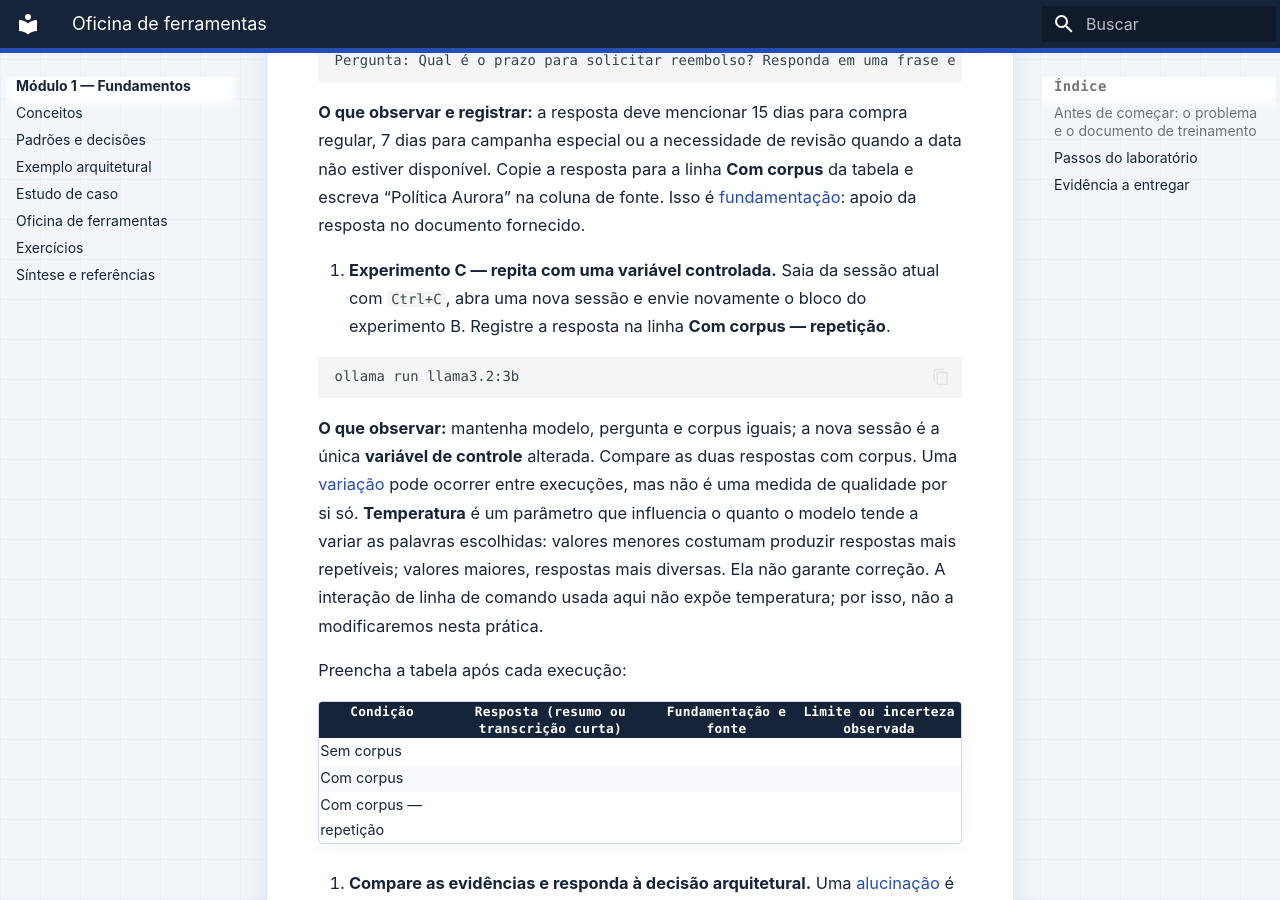
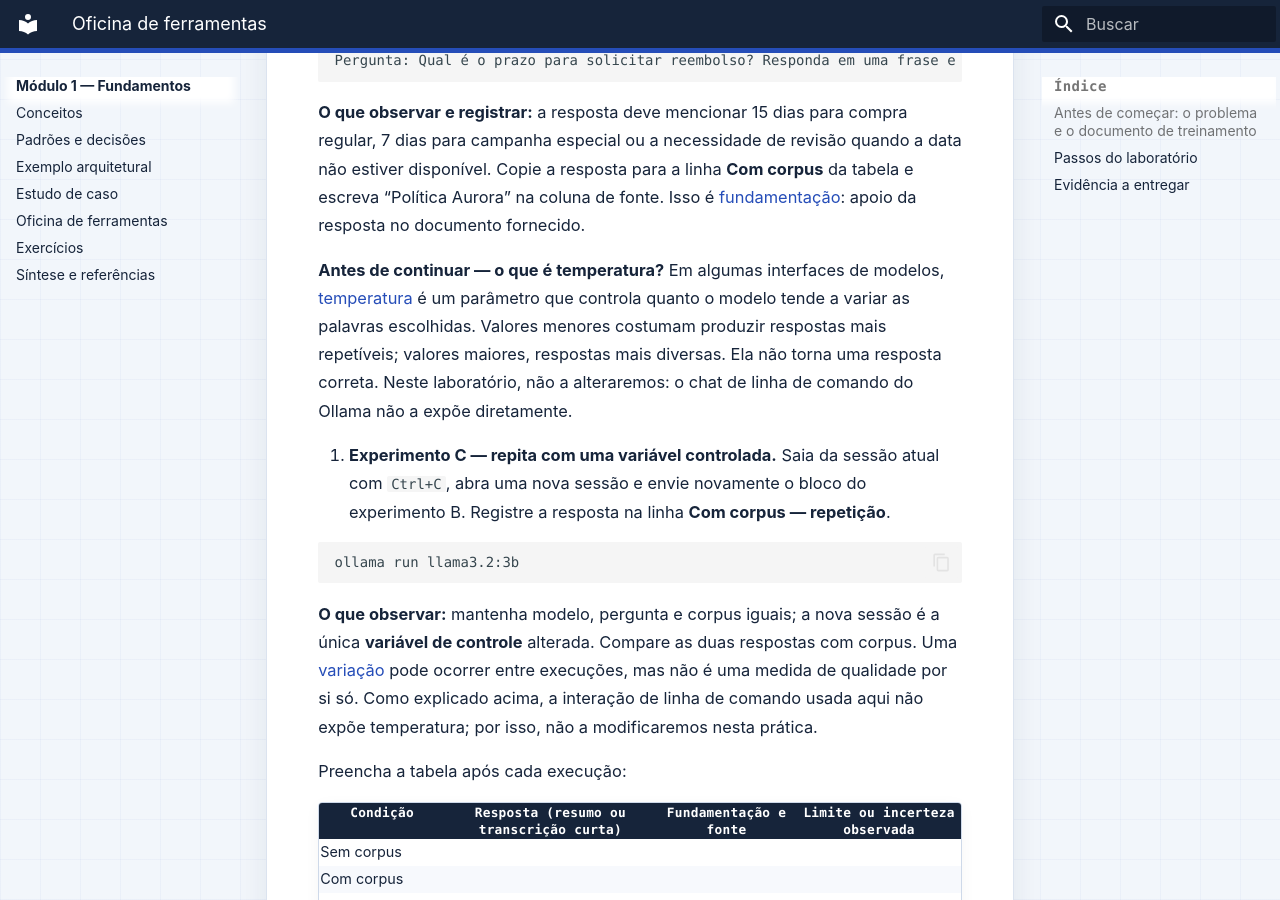
Before and after one commit to aulas-marco/arquitetura-solucoes-ia-generativa, an MkDocs documentation site: the page built from docs/modulo-1-fundamentos/oficina-de-ferramentas.md, in a window 1280 px wide and 900 px high, scrolled down 2621 px. Built offline with MkDocs 1.6.1 and Material for MkDocs 9.7.7, drawn with Linux system fonts in a browser that asks for light colours.

Commit message:
docs: introduce temperature before experiment

````diff
--- a/docs/modulo-1-fundamentos/oficina-de-ferramentas.md
+++ b/docs/modulo-1-fundamentos/oficina-de-ferramentas.md
@@ -62,13 +62,15 @@ A **Política Aurora** é um **documento fictício** criado somente para treinam
 
    **O que observar e registrar:** a resposta deve mencionar 15 dias para compra regular, 7 dias para campanha especial ou a necessidade de revisão quando a data não estiver disponível. Copie a resposta para a linha **Com corpus** da tabela e escreva “Política Aurora” na coluna de fonte. Isso é [fundamentação](../referencia/glossario.md#fundamentacao-grounding): apoio da resposta no documento fornecido.
 
+   **Antes de continuar — o que é temperatura?** Em algumas interfaces de modelos, [temperatura](conceitos.md#prompts-mensagens-e-parametros) é um parâmetro que controla quanto o modelo tende a variar as palavras escolhidas. Valores menores costumam produzir respostas mais repetíveis; valores maiores, respostas mais diversas. Ela não torna uma resposta correta. Neste laboratório, não a alteraremos: o chat de linha de comando do Ollama não a expõe diretamente.
+
 6. **Experimento C — repita com uma variável controlada.** Saia da sessão atual com `Ctrl+C`, abra uma nova sessão e envie novamente o bloco do experimento B. Registre a resposta na linha **Com corpus — repetição**.
 
    ```bash
    ollama run llama3.2:3b
    ```
 
-   **O que observar:** mantenha modelo, pergunta e corpus iguais; a nova sessão é a única **variável de controle** alterada. Compare as duas respostas com corpus. Uma [variação](conceitos.md#conhecimento-parametrico-variabilidade-e-alucinacao) pode ocorrer entre execuções, mas não é uma medida de qualidade por si só. **Temperatura** é um parâmetro que influencia o quanto o modelo tende a variar as palavras escolhidas: valores menores costumam produzir respostas mais repetíveis; valores maiores, respostas mais diversas. Ela não garante correção. A interação de linha de comando usada aqui não expõe temperatura; por isso, não a modificaremos nesta prática.
+   **O que observar:** mantenha modelo, pergunta e corpus iguais; a nova sessão é a única **variável de controle** alterada. Compare as duas respostas com corpus. Uma [variação](conceitos.md#conhecimento-parametrico-variabilidade-e-alucinacao) pode ocorrer entre execuções, mas não é uma medida de qualidade por si só. Como explicado acima, a interação de linha de comando usada aqui não expõe temperatura; por isso, não a modificaremos nesta prática.
 
    Preencha a tabela após cada execução:
 
````
